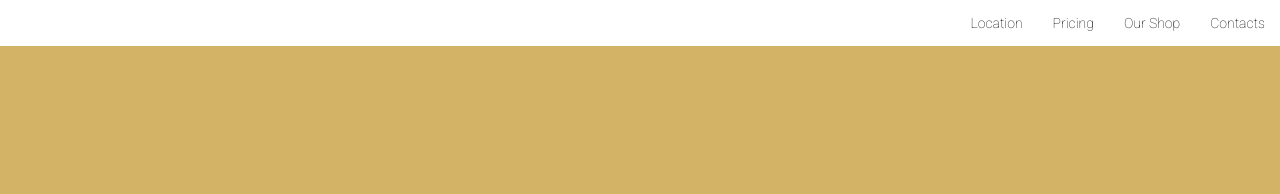
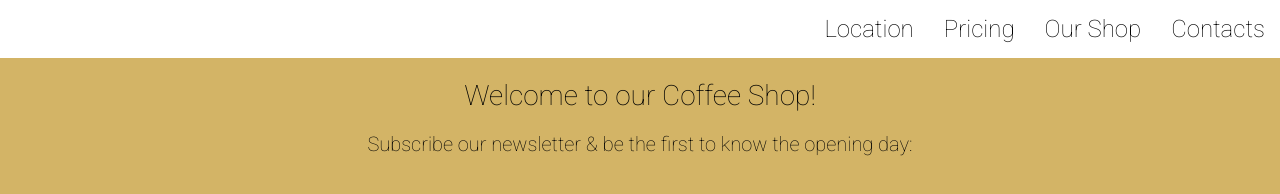
Before and after one commit to MartaBento/landing-page, a plain HTML site: page index.html in a window 1280 px wide. Drawn offline with Linux system fonts and the light colour scheme.

Commit message:
fixed the text-rendering

```diff
--- a/index.html
+++ b/index.html
@@ -21,6 +21,10 @@
             </nav>
         </div>
     </header>
+
+    <!--section-->
+    <h1>Welcome to our Coffee Shop!</h1>
+    <p>Subscribe our newsletter & be the first to know the opening day:</p>
 </body>
 
 </html>
--- a/styles.css
+++ b/styles.css
@@ -1,9 +1,20 @@
-@import url('https://fonts.googleapis.com/css?family=Roboto:100&display=swap');
+@import "//fonts.googleapis.com/css?family=Roboto:100,300,400";
+
+* {
+    text-rendering:optimizeLegibility!important;
+    -webkit-font-smoothing:antialiased!important;
+    -moz-osx-font-smoothing:grayscale;
+  }
+
 
 body {
+    cursor:default;
     font-family: 'Roboto', sans-serif;
     background-color: rgb(211, 180, 102);
     margin: 0px;
+    padding-top: 60px;
+    font-weight: 400;
+
 }
 
 .navbar {
@@ -20,7 +31,7 @@ body {
     color: black;
     text-align: center;
     padding: 15px;
-    font-size: 14px;
+    font-size: 24px;
     font-weight: lighter;
     text-decoration: none;
 }
@@ -29,3 +40,22 @@ body {
     background: rgb(228, 228, 228);
     color: black;
 }
+
+.navbar-left {
+    position: fixed;
+    left: 15;
+    width: 10%;
+    height: auto;
+}
+
+h1 {
+    font-size: 28px;
+    text-align: center;
+    font-weight: lighter;
+}
+
+p {
+    font-size: 20px;
+    text-align: center;
+    font-weight: lighter;
+}
```
